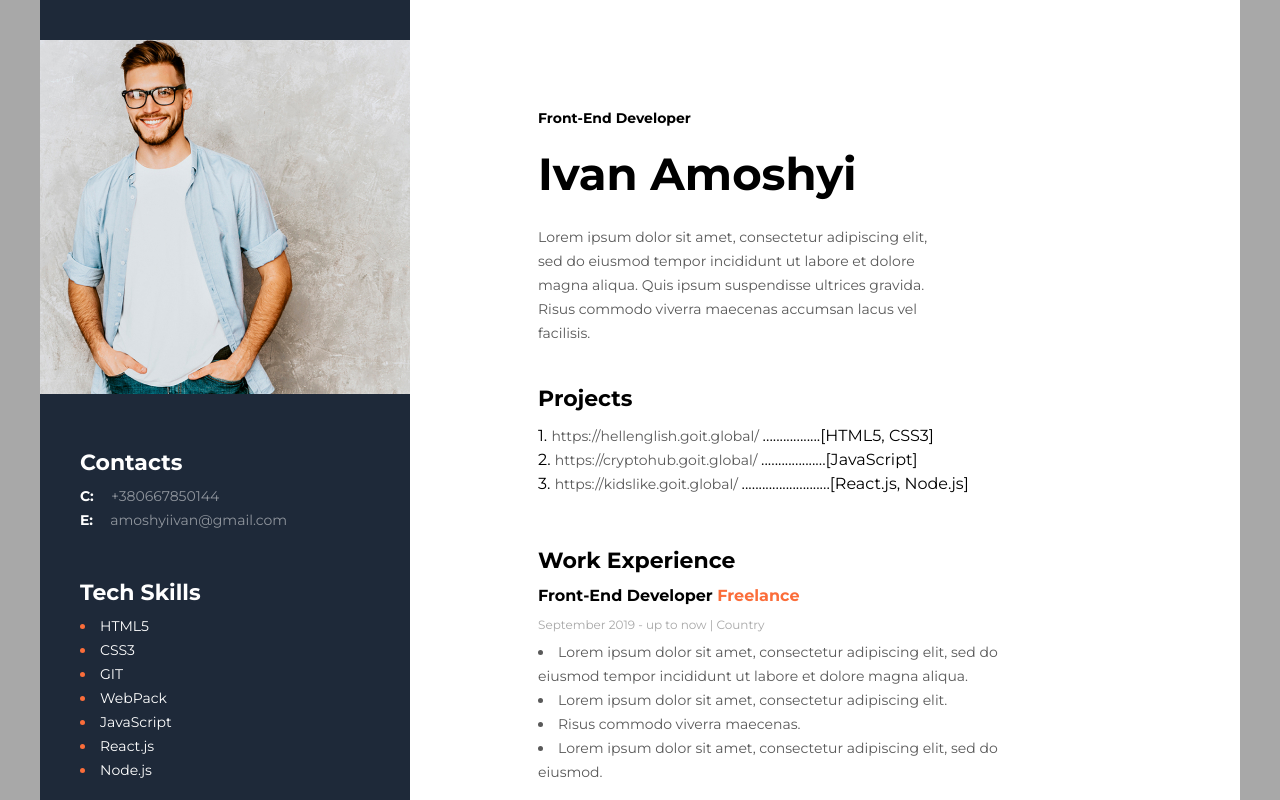
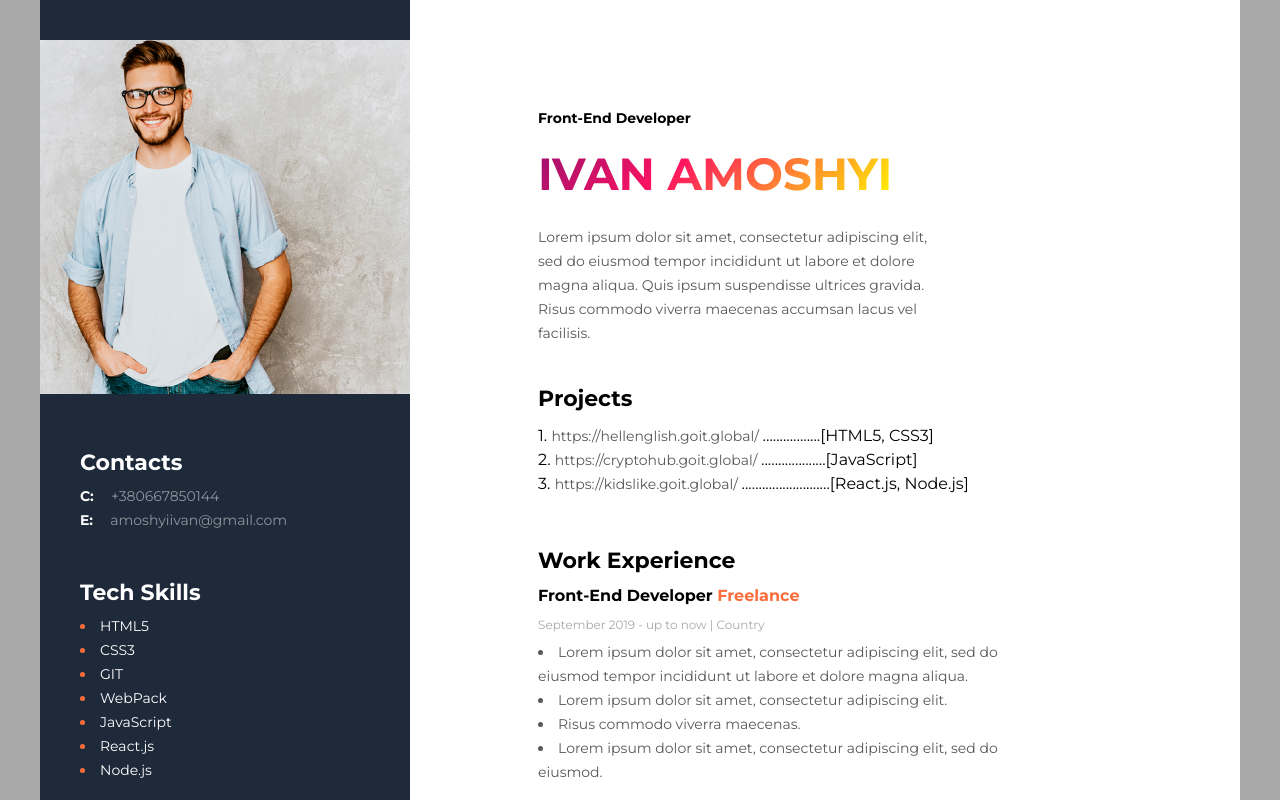
Before and after one commit to trayhorn/CV, a plain HTML site: page src/index.html in a window 1280 px wide. Shown: the top 800 px of the page. Drawn offline with nearby package versions, Linux system fonts and the light colour scheme.

Commit message:
add animation

```diff
--- a/sass/components/_hero-section.scss
+++ b/sass/components/_hero-section.scss
@@ -12,14 +12,34 @@
   }
 
   &__title {
+  text-transform: uppercase;
+    background-image: linear-gradient(-225deg,
+        #000000 0%,
+        #44107a 29%,
+        #ff1361 67%,
+        #fff800 100%);
+    background-size: auto auto;
+    background-clip: border-box;
+    background-size: 200% auto;
+    color: #fff;
+    background-clip: text;
+    /* text-fill-color: transparent; */
+    -webkit-background-clip: text;
+    -webkit-text-fill-color: transparent;
+    animation: textclip 2s linear 3;
+    display: inline-block;
+    font-size: 45px;
     margin-top: 0;
     margin-bottom: 24px;
-
     font-style: normal;
     font-weight: 700;
-    font-size: 45px;
     line-height: 55px;
-    color: $titleTextColor;
+  }
+
+  @keyframes textclip {
+    to {
+      background-position: 200% center;
+    }
   }
 
   &__text {
```
Also changed, not shown: css/main.css, css/main.min.css, 2 other files.
